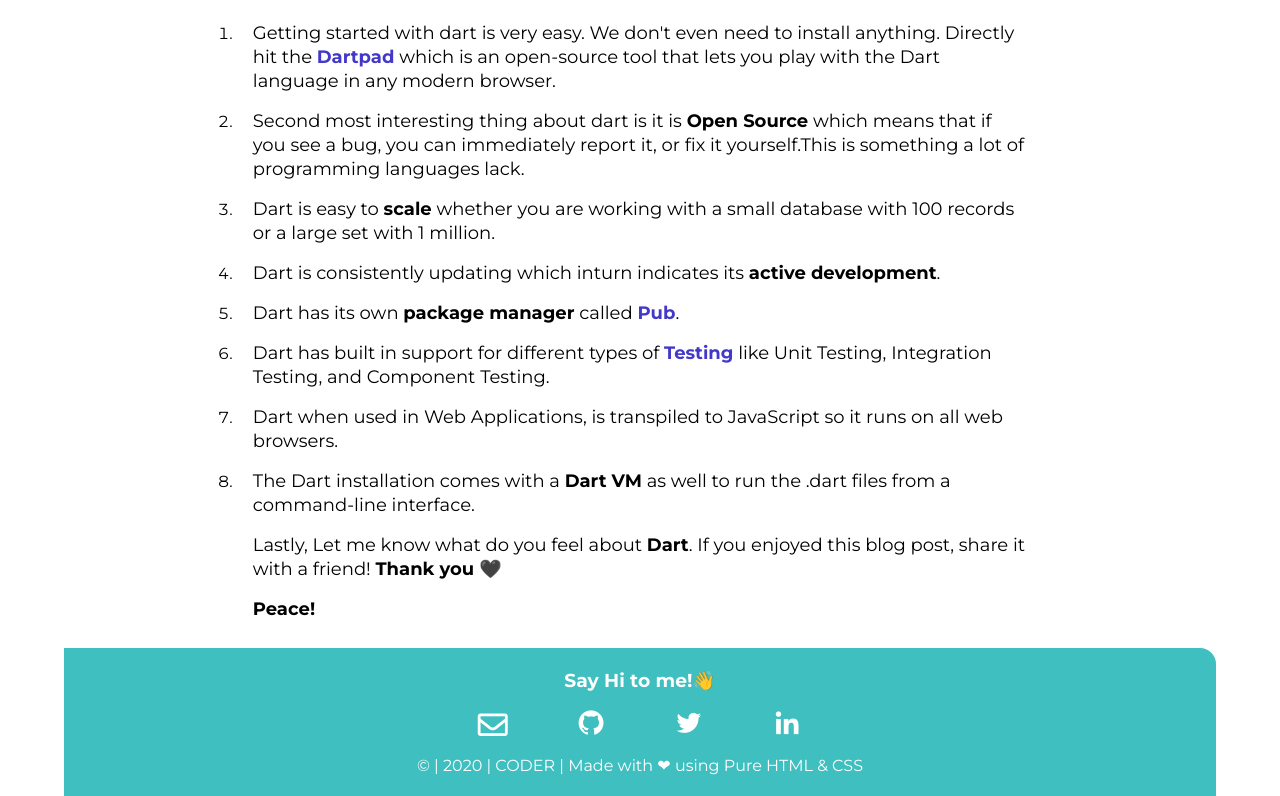
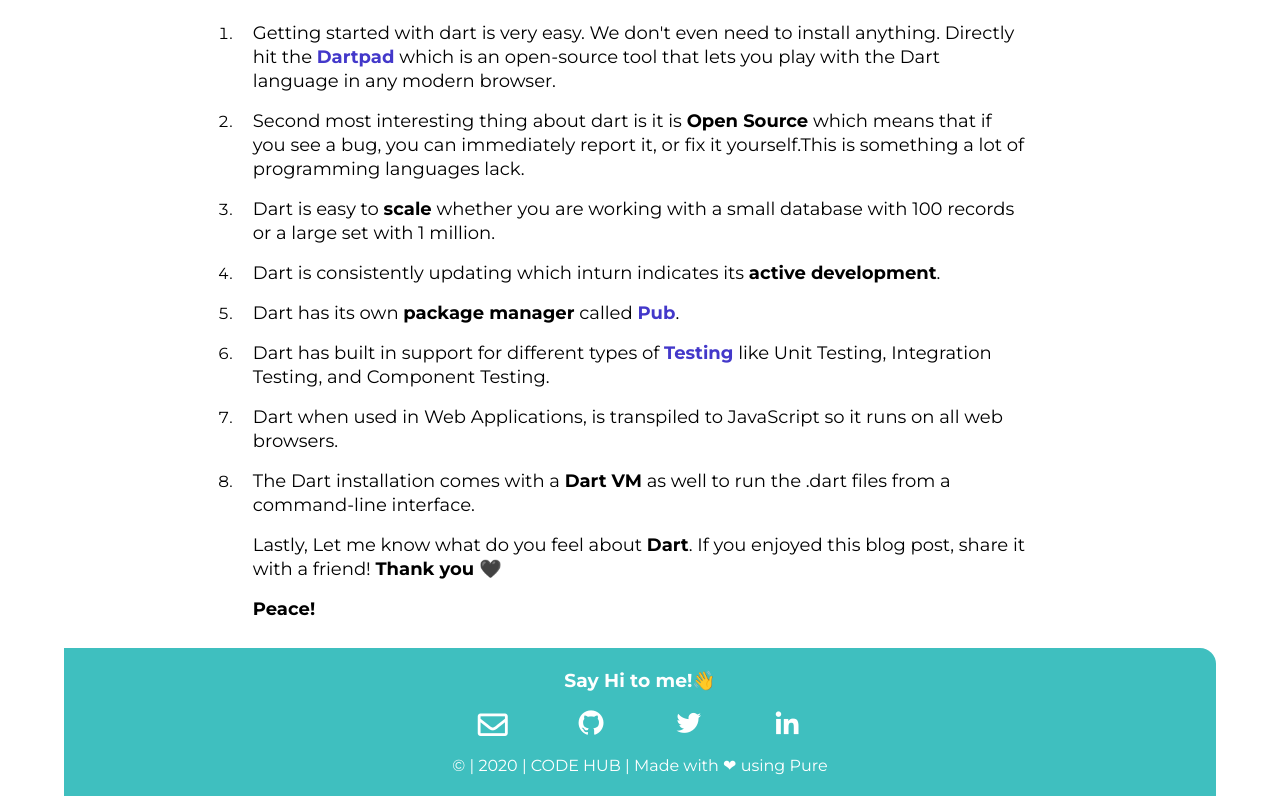
Before and after one commit to sushmithashiv/sushmitha-site, a plain HTML site: page what-is-dart.html in a window 1280 px wide. Shown: the part 2029-2825 px from the top of the page. Drawn offline with nearby package versions, Linux system fonts and the light colour scheme; files whose address does not match are found by name.

Commit message:
Update what-is-dart.html

```diff
--- a/what-is-dart.html
+++ b/what-is-dart.html
@@ -145,7 +145,7 @@
             <li><a class="links" href="https://twitter.com/Sushmithasushhh?s=08 "><i class="bx bxl-twitter"></i></a></li>
             <li><a class="links" href="https://www.linkedin.com/in/sushmitha-s-646511145"><i class="bx bxl-linkedin"></i></a></li>
         </ul>
-        <p>© | 2020 | CODER | Made with ❤ using Pure HTML & CSS</p>
+        <p>© | 2020 | CODE HUB | Made with ❤ using Pure </> </p>
     </footer>
 
 
```
